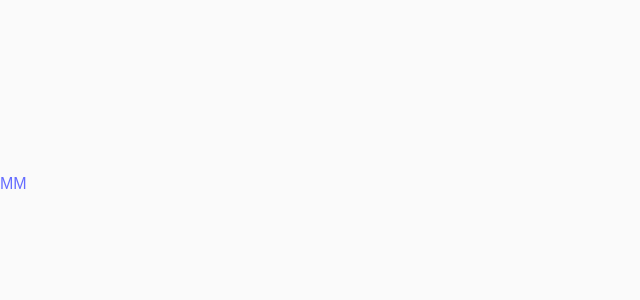
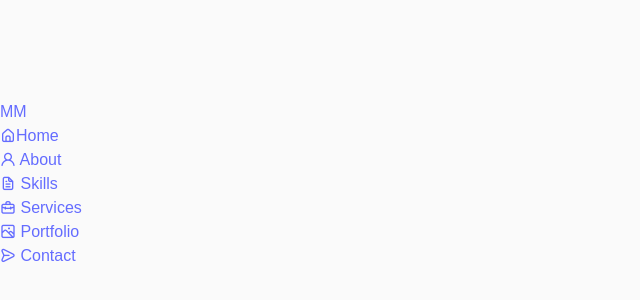
Before and after one commit to martinmorondo/portfolio-con-react, a React (Vite) app: page / in a window 1280 px wide. Shown: the part 216-516 px from the top of the page, without its empty margins (0-640 px from the left). Built offline with nearby package versions, Linux system fonts and the light colour scheme.

Commit message:
add navigation bar

```diff
--- a/src/components/header/Header.jsx
+++ b/src/components/header/Header.jsx
@@ -10,8 +10,38 @@
         <div className='nav-menu'>
           <ul className='nav-list-grid'>
             <li className='nav-item'>
-              <a href = "" className='nav-link'>
-                <i className='uil uil- nav-icon'></i>
+              <a href = "#home" className='nav-link'>
+                <i className='uil uil-estate nav-icon'></i>Home
+              </a>
+            </li>
+
+            <li className='nav-item'>
+              <a href = "#home" className='nav-link'>
+                <i className='uil uil-user nav-icon'></i> About
+              </a>
+            </li>
+
+            <li className='nav-item'>
+              <a href = "#skills" className='nav-link'>
+                <i className='uil uil-file-alt nav-icon'></i> Skills
+              </a>
+            </li>
+
+            <li className='nav-item'>
+              <a href = "#services" className='nav-link'>
+                <i className='uil uil-briefcase-alt nav-icon'></i> Services
+              </a>
+            </li>
+
+            <li className='nav-item'>
+              <a href = "#portfolio" className='nav-link'>
+                <i className='uil uil-scenery nav-icon'></i> Portfolio
+              </a>
+            </li>
+
+            <li className='nav-item'>
+              <a href = "#contact" className='nav-link'>
+                <i className='uil uil-message nav-icon'></i> Contact
               </a>
             </li>
           </ul>
```
